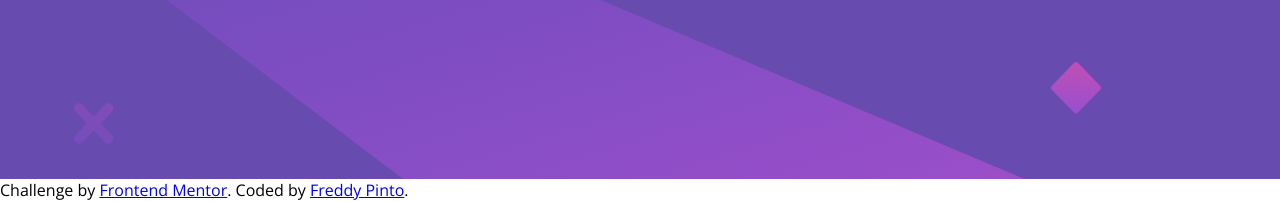
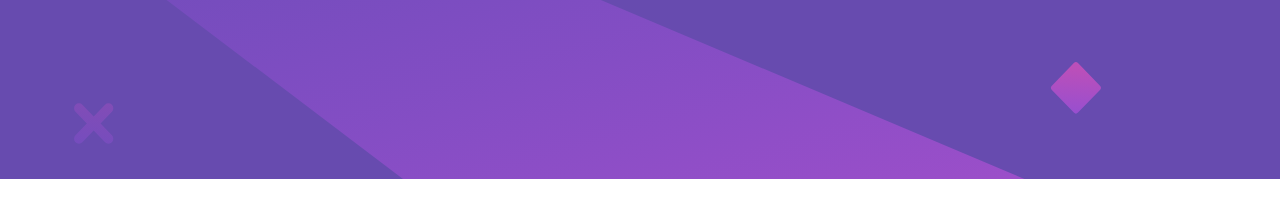
Before and after one commit to FreddyPinto/huddle-landing-page-with-single-introductory-section-master, a plain HTML site: page index.html in a window 1280 px wide. Shown: the part 621-822 px from the top of the page. After the commit the page ends 800 px from the top, so only its background shows below. Drawn offline with nearby package versions, Linux system fonts and the light colour scheme.

Commit message:
Commented footer attribution

```diff
--- a/index.html
+++ b/index.html
@@ -62,13 +62,13 @@
       </section>
     </header>
 
-    <footer>
+    <!-- <footer>
       <p class="attribution">
         Challenge by
         <a href="https://www.frontendmentor.io?ref=challenge" target="_blank"
           >Frontend Mentor</a
-        >. Coded by <a href="#">Freddy Pinto</a>.
+        >. Coded by <a href="https://www.linkedin.com/freddypinto-">Freddy Pinto</a>.
       </p>
-    </footer>
+    </footer> -->
   </body>
 </html>
```
